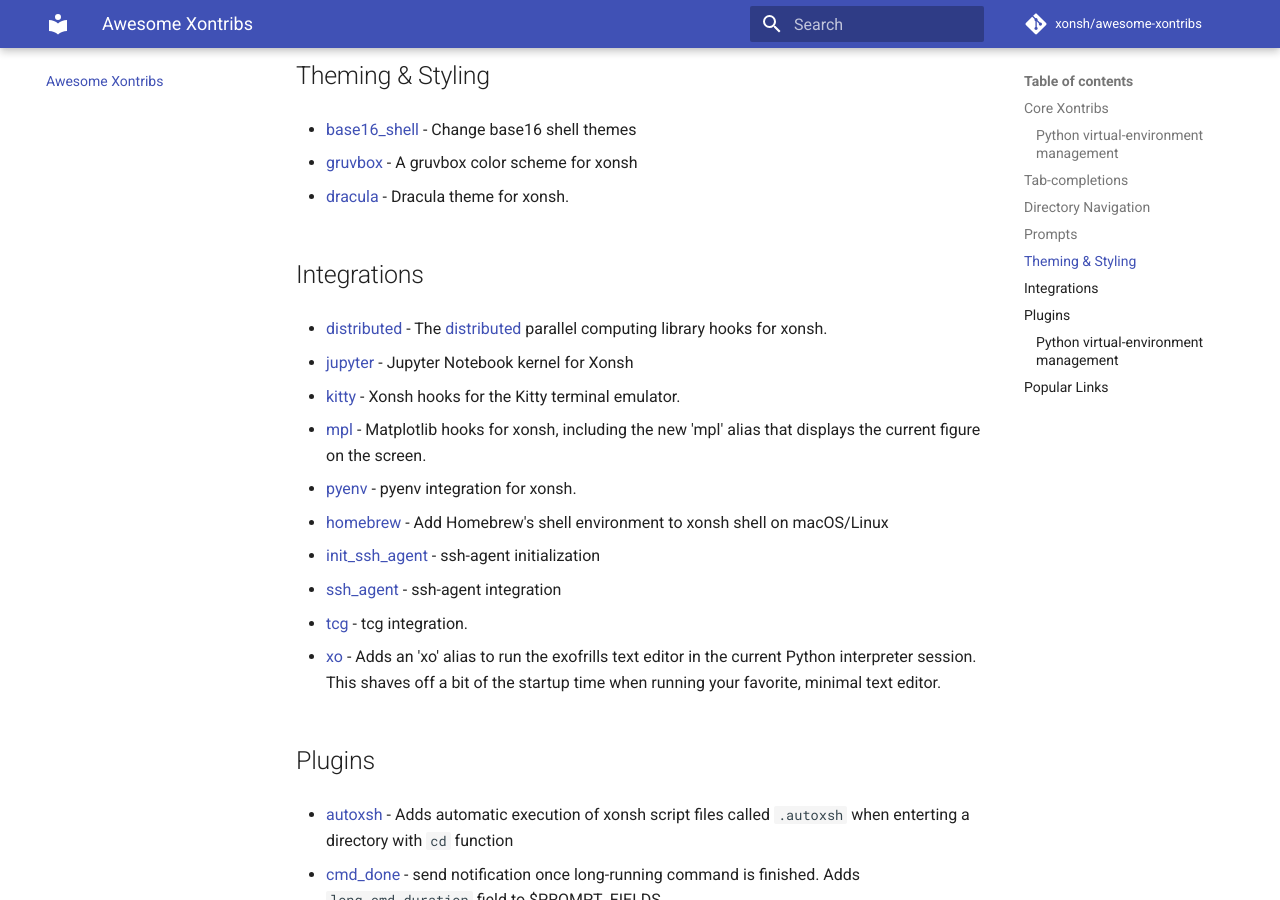
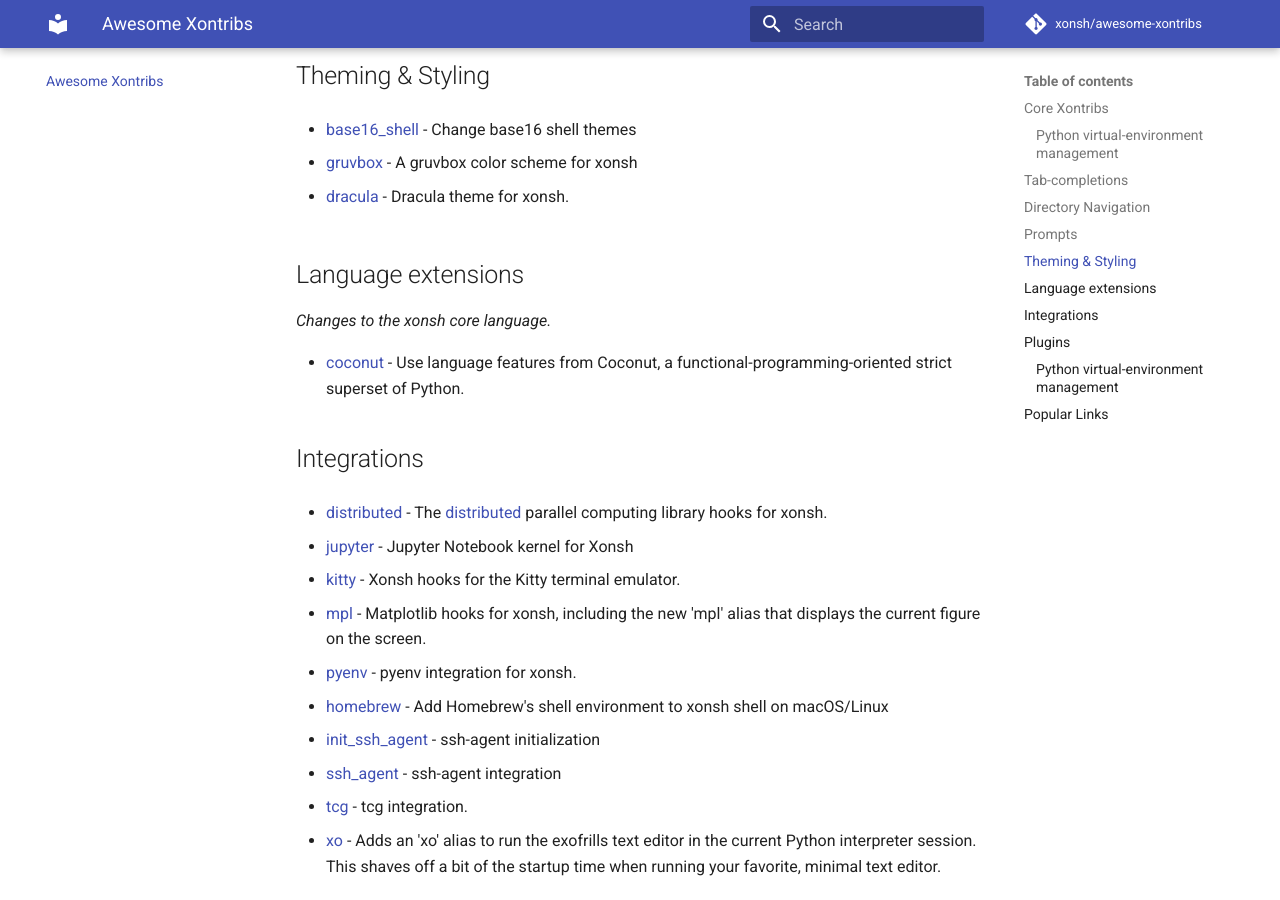
Before and after one commit to xonsh/awesome-xontribs, an MkDocs documentation site: the page built from docs/README.md, in a window 1280 px wide and 900 px high, scrolled down 2055 px. Built offline with MkDocs 1.6.1 and Material for MkDocs 9.7.7, drawn with Linux system fonts in a browser that asks for light colours; comment, search, counter and statistics services are not loaded.

Commit message:
Add Coconut (#6)
* Add Coconut link

* Add period

```diff
--- a/docs/README.md
+++ b/docs/README.md
@@ -96,6 +96,13 @@
 * [dracula](https://github.com/agoose77/xontrib-dracula) - Dracula theme for xonsh.
 
 
+## Language extensions
+
+*Changes to the xonsh core language.*
+
+* [coconut](http://coconut-lang.org/) - Use language features from Coconut, a functional-programming-oriented strict superset of Python.
+
+
 ## Integrations
 
 * [distributed](https://github.com/xonsh/xontrib-distributed) - The [distributed](https://pypi.org/project/distributed/) parallel computing library hooks for xonsh.
```
